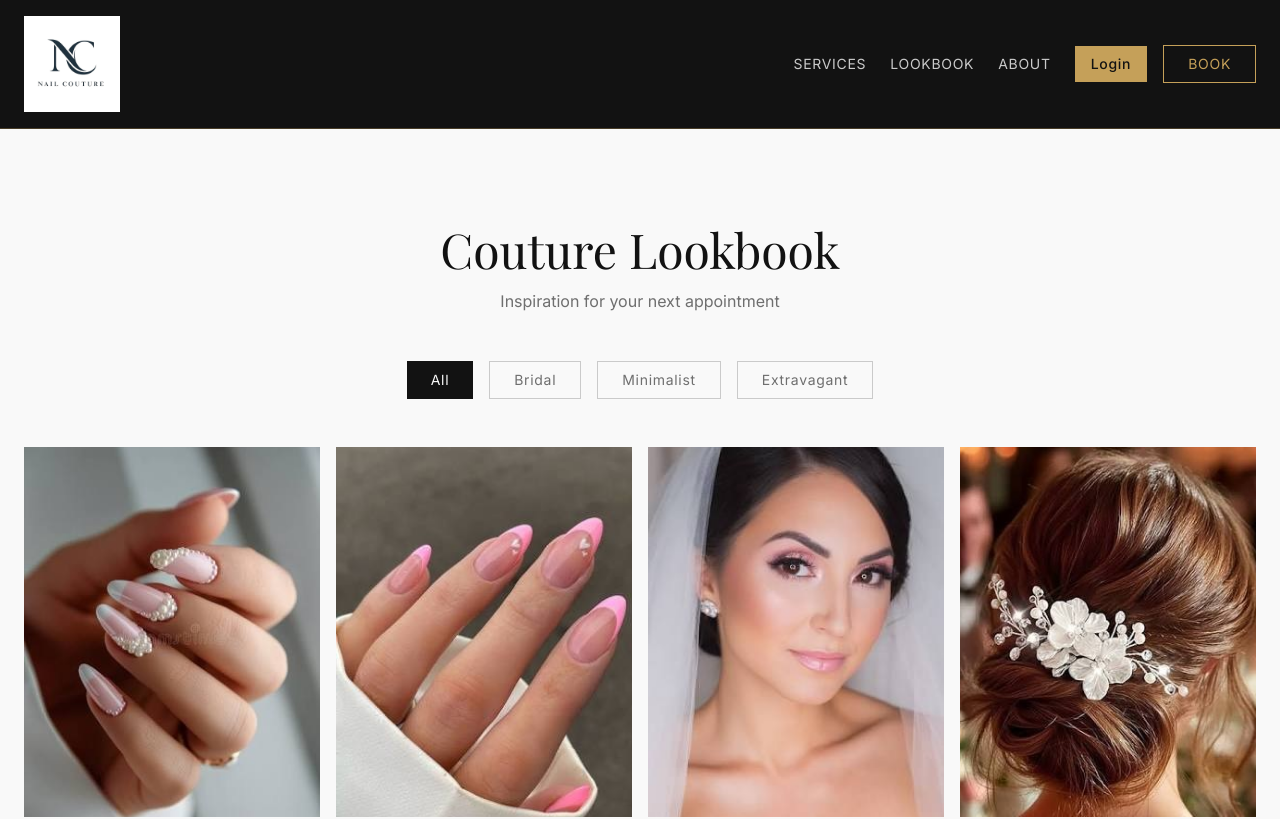
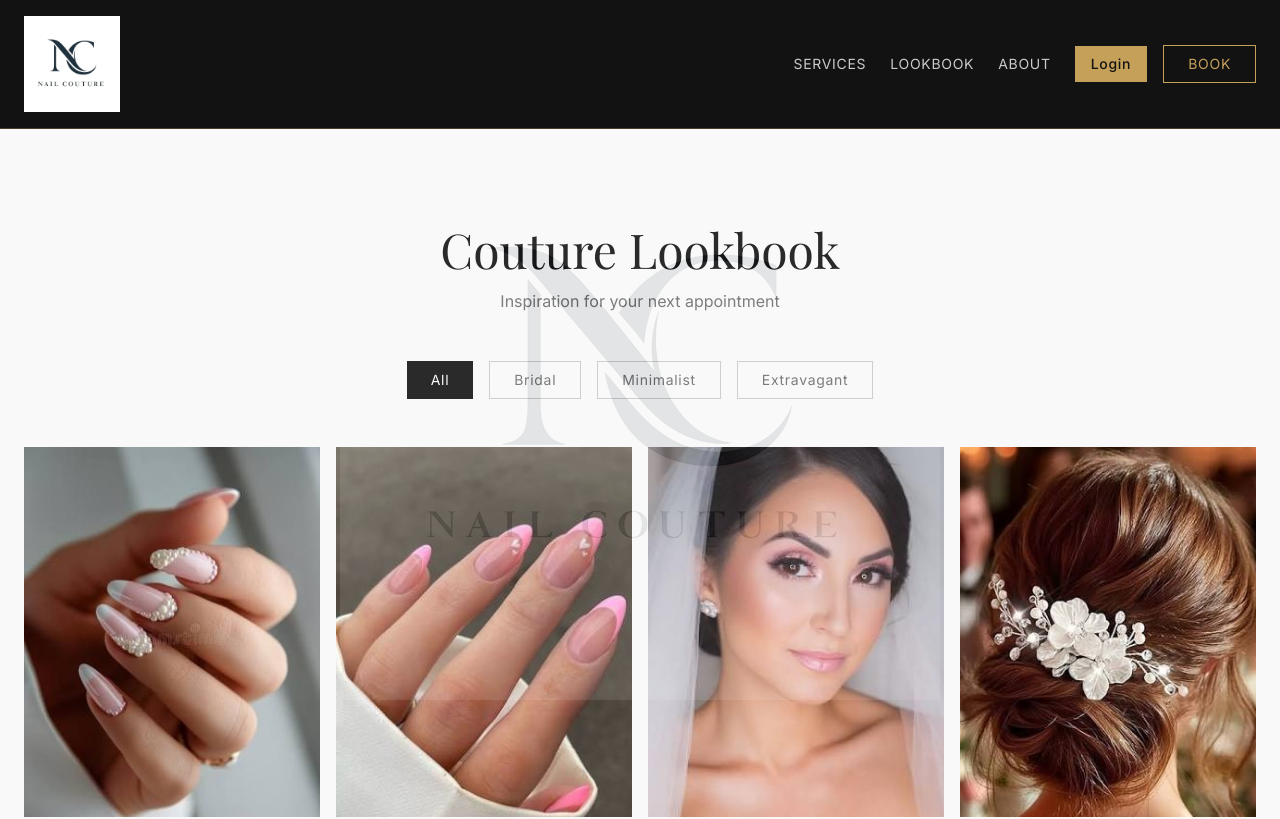
Before and after one commit to maskman992003-bot/Nail-Couture, a React (Vite) app: page / in a window 1280 px wide. Shown: the top 819 px of the page. Built offline with nearby package versions, Linux system fonts and the light colour scheme.

Commit message:
fix: increase watermark opacity and z-index

```diff
--- a/src/App.jsx
+++ b/src/App.jsx
@@ -35,7 +35,7 @@ function App() {
       <img
         src="/NC.jpg"
         alt=""
-        className="fixed top-1/2 left-1/2 -translate-x-1/2 -translate-y-1/2 w-[60vw] opacity-[0.05] pointer-events-none z-0"
+        className="fixed top-1/2 left-1/2 -translate-x-1/2 -translate-y-1/2 w-[60vw] opacity-10 pointer-events-none z-50"
         style={{ maxWidth: '600px' }}
       />
       <Navbar currentPage={currentPage} onNavigate={setCurrentPage} />
```
